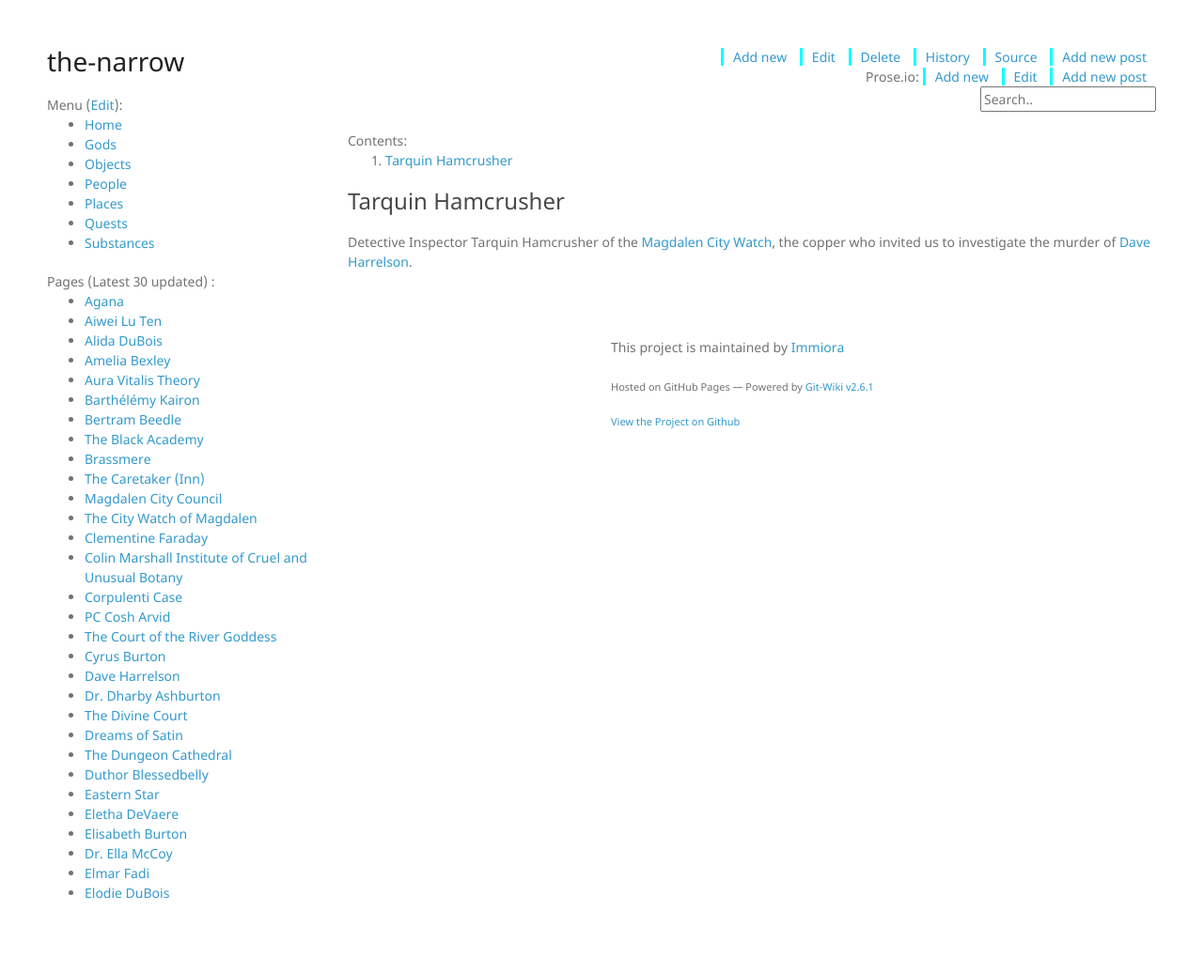
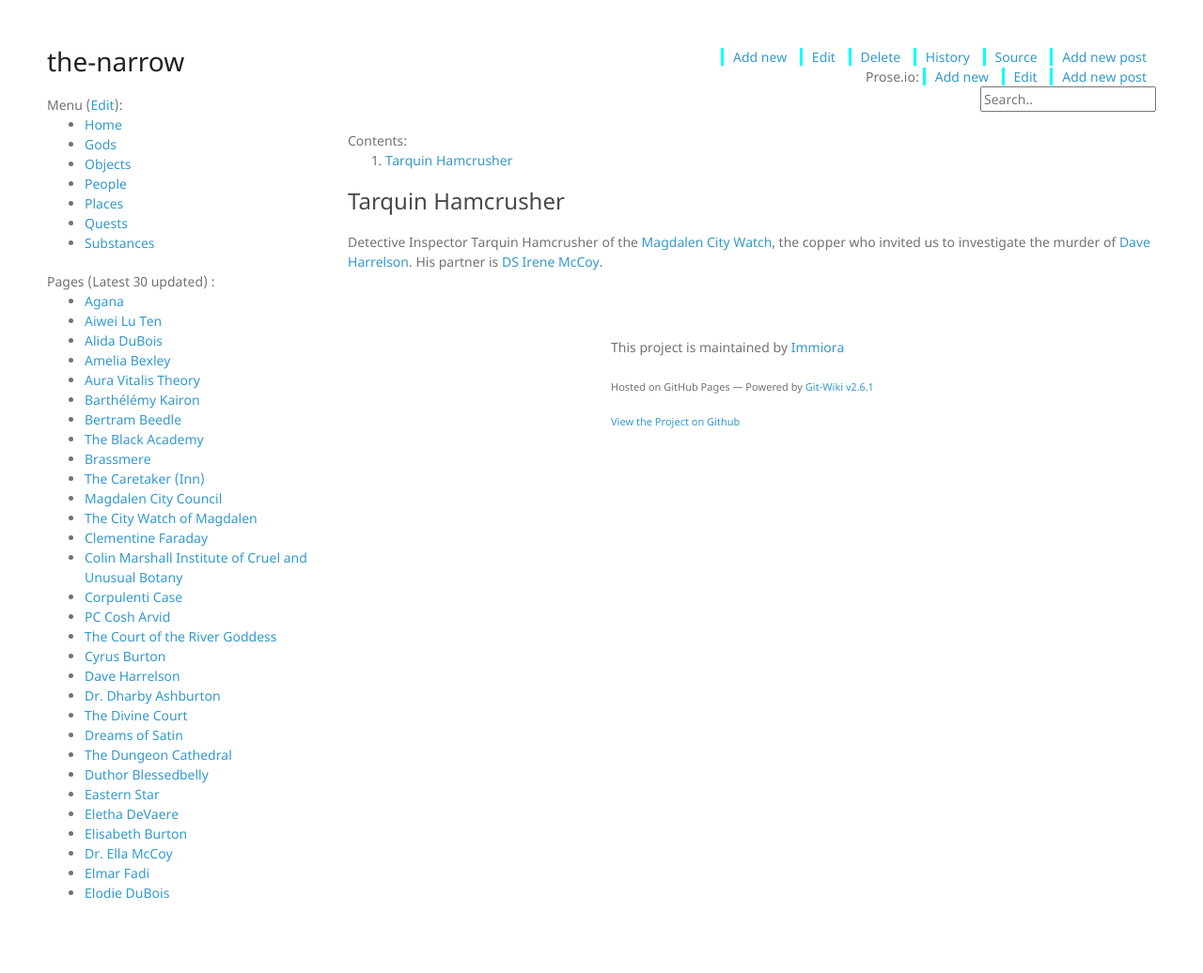
Before and after one commit to Immiora/the-narrow, a Jekyll site: the page built from wiki/people/TarquinHamcrusher.md, in a window 1280 px wide. Shown: the whole page at 94% size. Built offline with Jekyll 4.4.1, drawn with Linux system fonts in a browser that asks for light colours; nearby versions of some CDN libraries.

Commit message:
Update TarquinHamcrusher.md

```diff
--- a/wiki/people/TarquinHamcrusher.md
+++ b/wiki/people/TarquinHamcrusher.md
@@ -5,4 +5,4 @@
 
 ### Tarquin Hamcrusher
 
-Detective Inspector Tarquin Hamcrusher of the [Magdalen City Watch](CityWatch), the copper who invited us to investigate the murder of [Dave Harrelson](DaveHarrelson).
+Detective Inspector Tarquin Hamcrusher of the [Magdalen City Watch](CityWatch), the copper who invited us to investigate the murder of [Dave Harrelson](DaveHarrelson). His partner is [DS Irene McCoy](IreneMcCoy).
```
